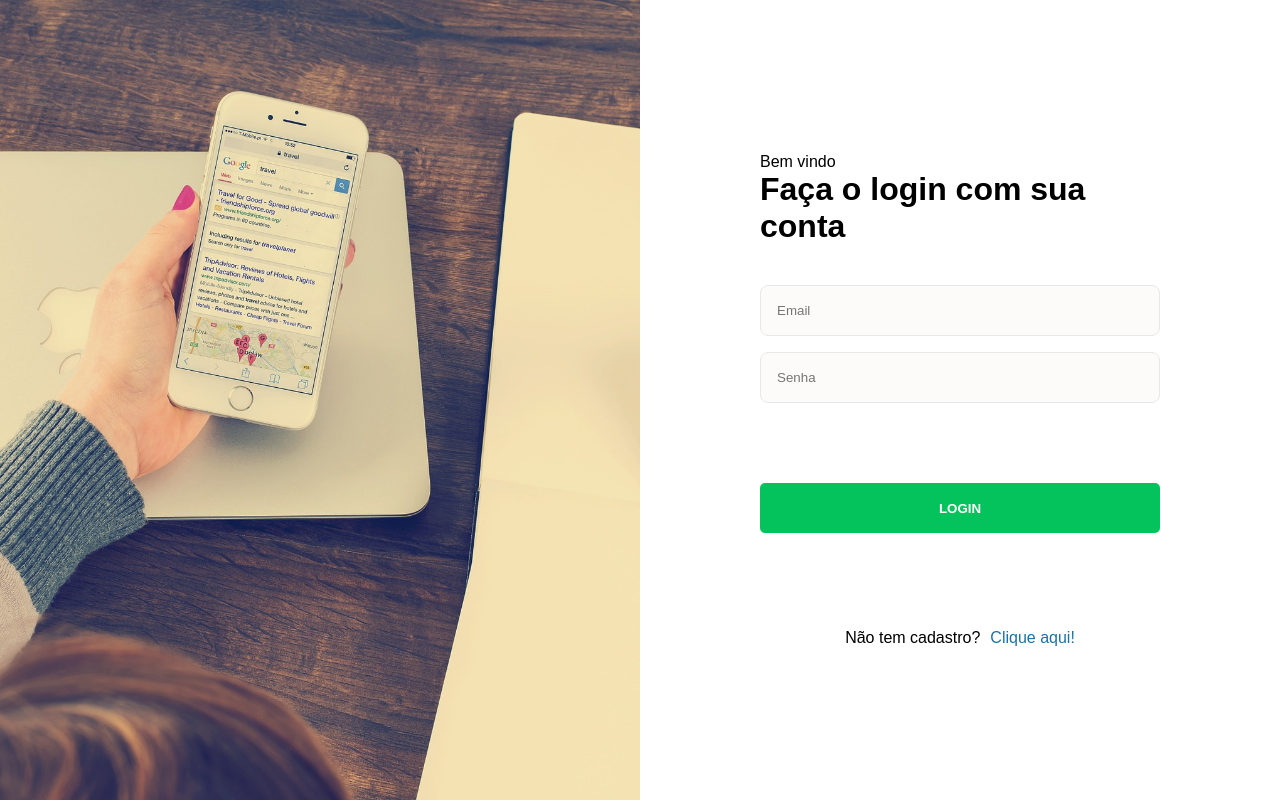
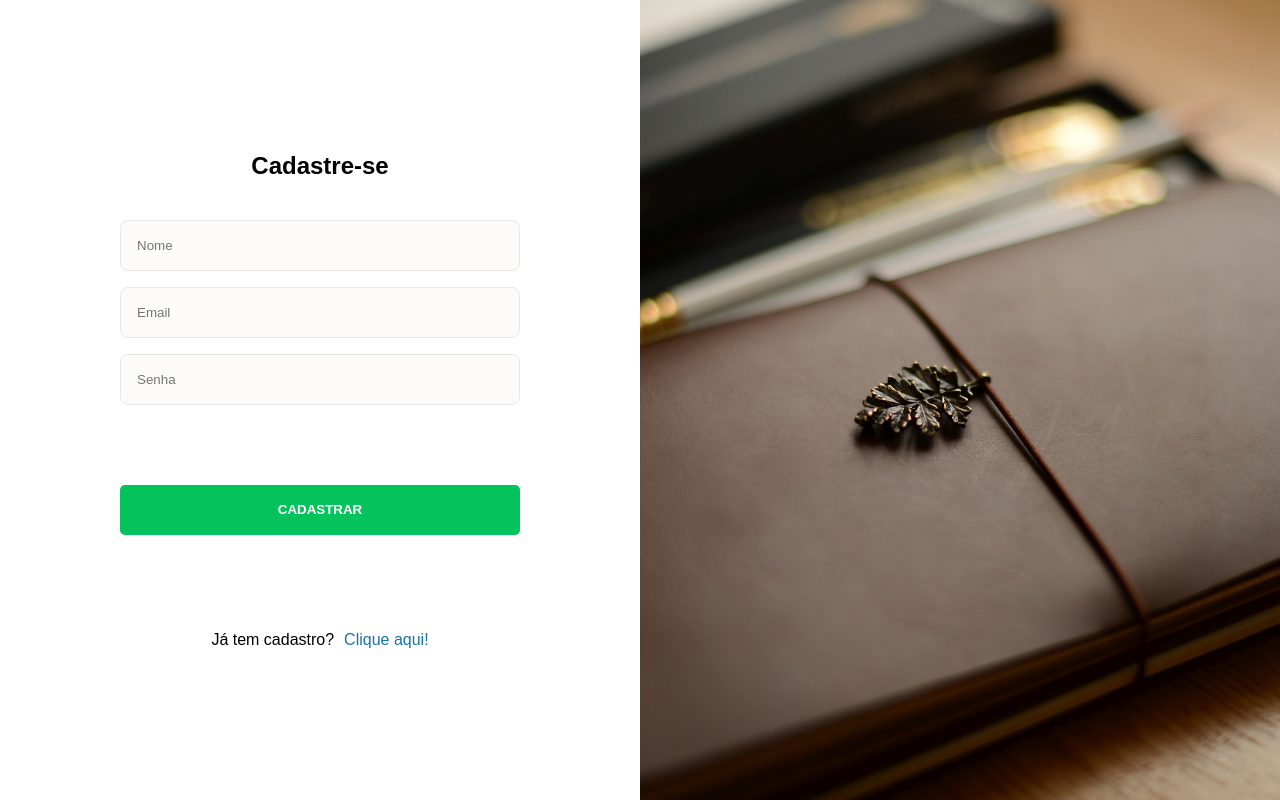
Before and after one commit to WashingtonDDS/react-user-authentication, a React (Vite) app: page / in a window 1280 px wide. Built offline with nearby package versions, Linux system fonts and the light colour scheme.

Commit message:
add SignUp form with validation; implement input handling and update main render

```diff
--- a/src/interfaces/signUpInterface.ts
+++ b/src/interfaces/signUpInterface.ts
@@ -0,0 +1,5 @@
+export type TInputsValue = {
+  name: string;
+  email: string;
+  password: string;
+};
--- a/src/main.tsx
+++ b/src/main.tsx
@@ -2,14 +2,14 @@ import React from "react";
 import ReactDOM from "react-dom/client";
 
 import "./index.css";
-// import { SignUp } from "./pages/SignUp/index.tsx";
-import { SignIn } from "./pages/SignIn/index.tsx";
+import { SignUp } from "./pages/SignUp/index.tsx";
+// import { SignIn } from "./pages/SignIn/index.tsx";
 // import { Home } from "./pages/Home/index.tsx";
 
 ReactDOM.createRoot(document.getElementById("root")!).render(
   <React.StrictMode>
-    <SignIn />
-    {/* <SignUp /> */}
+    {/* <SignIn /> */}
+    <SignUp />
     {/* <Home /> */}
   </React.StrictMode>
 );
--- a/src/pages/SignUp/index.tsx
+++ b/src/pages/SignUp/index.tsx
@@ -2,6 +2,7 @@ import styles from "./signUp.module.css";
 import { useForm } from "react-hook-form";
 import { yupResolver } from "@hookform/resolvers/yup";
 import * as yup from "yup";
+import { TInputsValue } from "../../interfaces/signUpInterface";
 
 const schema = yup
   .object({
@@ -25,18 +26,29 @@ export function SignUp() {
   } = useForm({
     resolver: yupResolver(schema),
   });
+
+  const handleFormSignUp = (inputsValue: TInputsValue) => {
+    console.log(inputsValue);
+  };
   return (
     <main className={styles.main}>
       <div className={styles.containerLeft}>
-        <form className={styles.containerLeft__form}>
+        <form
+          onSubmit={handleSubmit(handleFormSignUp)}
+          className={styles.containerLeft__form}
+        >
           <h2 className={styles.containerLeft__title}>Cadastre-se</h2>
 
-          <input name="name" type="text" placeholder="Nome" />
-
-          <input name="email" type="text" placeholder="Email" />
-
-          <input name="password" type="password" placeholder="Senha" />
-
+          <input {...register("name")} type="text" placeholder="Nome" />
+          <p>{errors.name?.message}</p>
+          <input {...register("email")} type="text" placeholder="Email" />
+          <p>{errors.email?.message}</p>
+          <input
+            {...register("password")}
+            type="password"
+            placeholder="Senha"
+          />
+          <p>{errors.password?.message}</p>
           <button className={`btn btn__positive ${styles.btn__register}`}>
             CADASTRAR
           </button>
```
